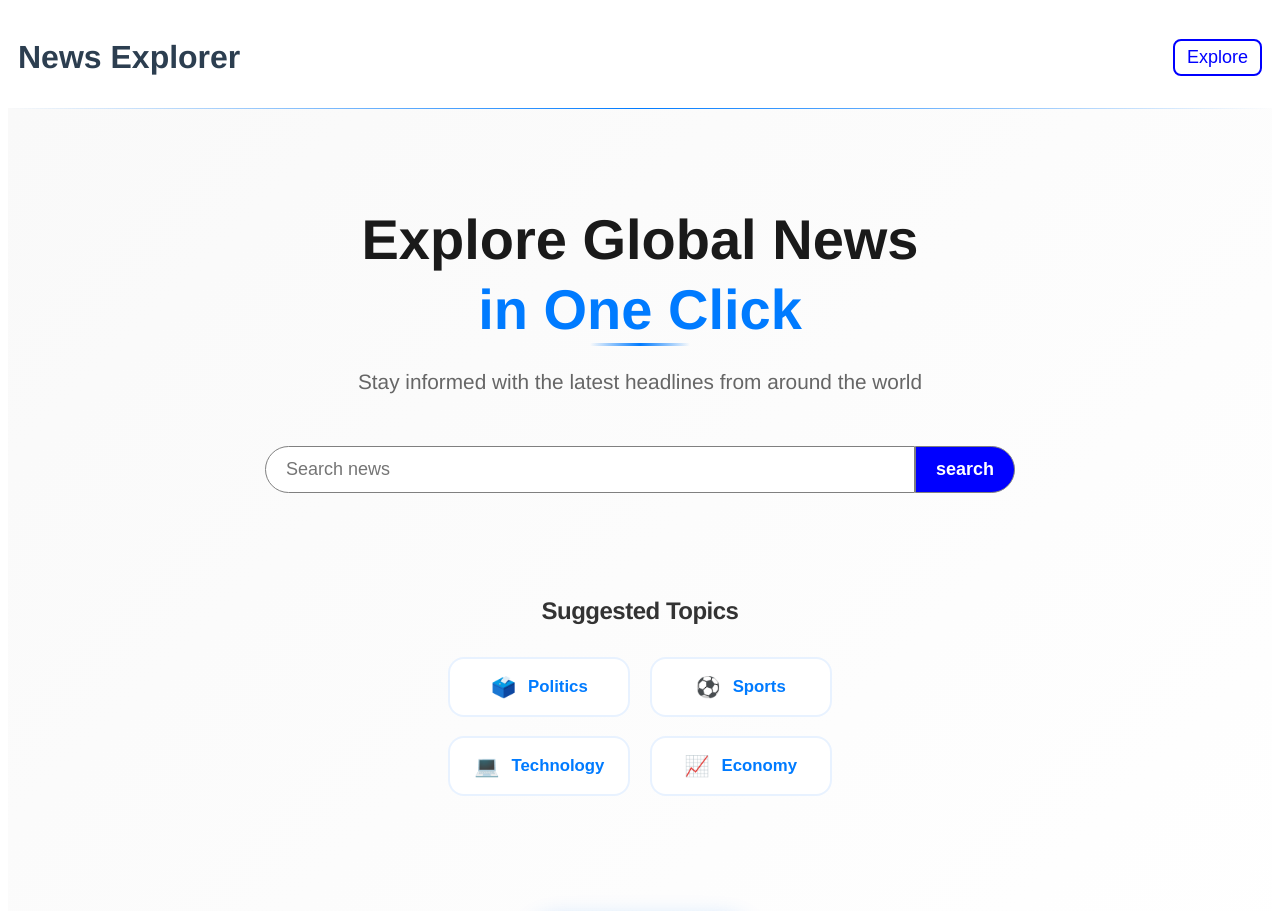
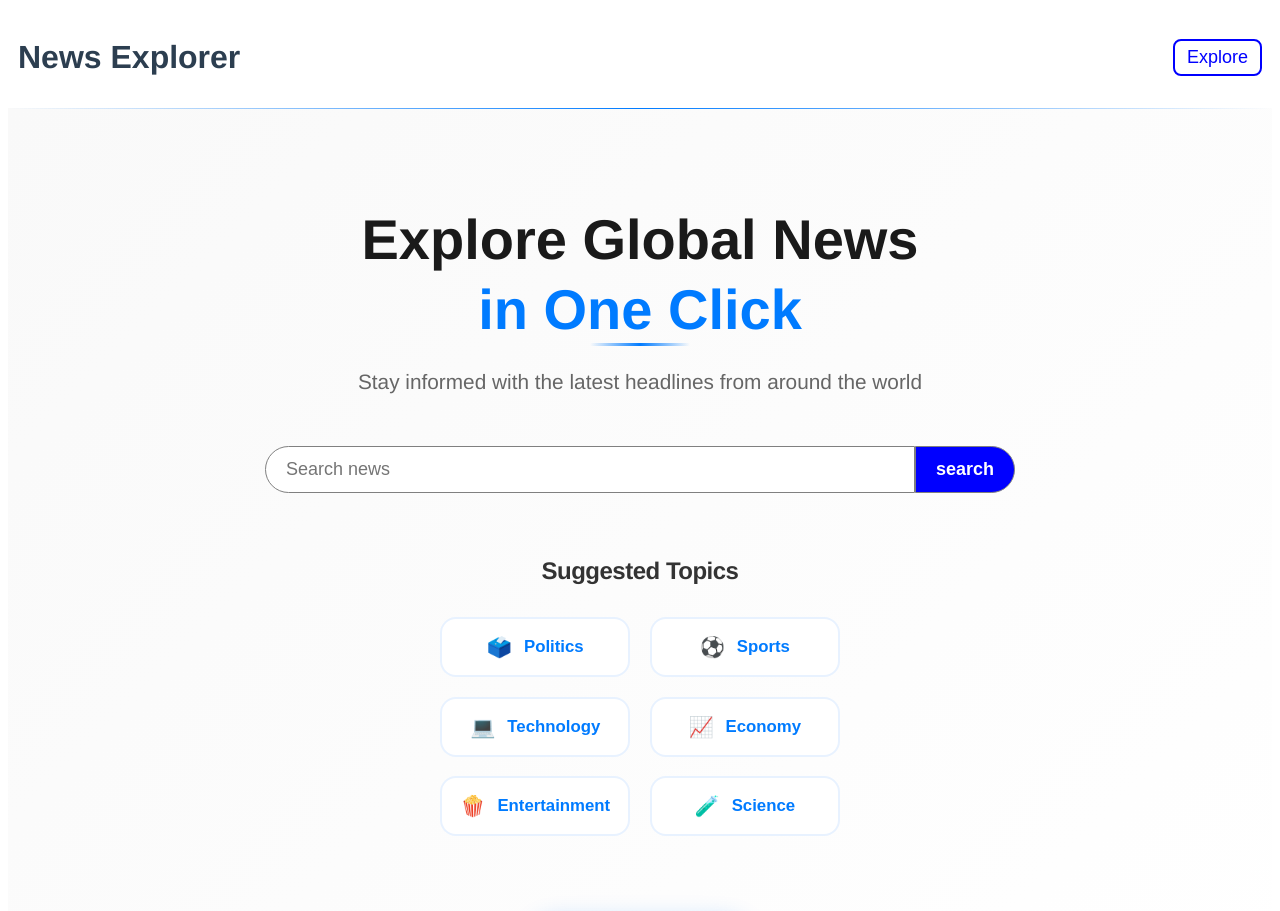
Before and after one commit to yorgo-haykal/news-explorer, a Vue app: page / in a window 1280 px wide. Shown: the top 911 px of the page. Built offline with nearby package versions, Linux system fonts and the light colour scheme.

Commit message:
Categories search functionality

```diff
--- a/src/views/ExploreView.vue
+++ b/src/views/ExploreView.vue
@@ -60,6 +60,16 @@
 </template>
 
 <script>
+const VALID_CATEGORIES = [
+  "business",
+  "entertainment",
+  "general",
+  "health",
+  "science",
+  "sports",
+  "technology",
+];
+
 export default {
   name: "ExploreView",
   data() {
@@ -72,6 +82,13 @@ export default {
   computed: {
     q() {
       return (this.$route.query.q || "").trim();
+    },
+    category() {
+      const c = (this.$route.query.category || "general").toLowerCase();
+      return VALID_CATEGORIES.includes(c) ? c : "general";
+    },
+    prettyCategory() {
+      return this.category.charAt(0).toUpperCase() + this.category.slice(1);
     },
     filteredArticles() {
       return this.articles.filter(
@@ -90,16 +107,19 @@ export default {
     "$route.query.q"() {
       this.run();
     },
+    "$route.query.category"() {
+      this.run();
+    },
   },
   methods: {
     async run() {
       if (this.q) {
         await this.fetchSearch(this.q);
       } else {
-        await this.fetchTopHeadlines();
+        await this.fetchTopHeadlines(this.category);
       }
     },
-    async fetchTopHeadlines() {
+    async fetchTopHeadlines(category) {
       this.loading = true;
       this.error = null;
 
@@ -111,7 +131,13 @@ export default {
         return;
       }
 
-      const url = `https://newsapi.org/v2/top-headlines?country=us&pageSize=20&apiKey=${apiKey}`;
+      const url =
+        "https://newsapi.org/v2/top-headlines?" +
+        new URLSearchParams({
+          category,
+          pageSize: "20",
+          apiKey,
+        }).toString();
 
       try {
         const response = await fetch(url);
--- a/src/views/HomeView.vue
+++ b/src/views/HomeView.vue
@@ -14,21 +14,29 @@
     <div class="themes-section">
       <h2 class="section-title">Suggested Topics</h2>
       <div class="theme-buttons">
-        <button class="theme-btn">
+        <button @click="openCategory('politics')" class="theme-btn">
           <span class="btn-icon">🗳️</span>
           Politics
         </button>
-        <button class="theme-btn">
+        <button @click="openCategory('sports')" class="theme-btn">
           <span class="btn-icon">⚽</span>
           Sports
         </button>
-        <button class="theme-btn">
+        <button @click="openCategory('technology')" class="theme-btn">
           <span class="btn-icon">💻</span>
           Technology
         </button>
-        <button class="theme-btn">
+        <button @click="openCategory('business')" class="theme-btn">
           <span class="btn-icon">📈</span>
           Economy
+        </button>
+        <button @click="openCategory('entertainment')" class="theme-btn">
+          <span class="btn-icon">🍿</span>
+          Entertainment
+        </button>
+        <button @click="openCategory('science')" class="theme-btn">
+          <span class="btn-icon">🧪</span>
+          Science
         </button>
       </div>
     </div>
@@ -61,6 +69,11 @@ export default {
   name: "HomeView",
   components: {
     SearchBar,
+  },
+  methods: {
+    openCategory(cat) {
+      this.$router.push({ name: "explore", query: { category: cat } });
+    },
   },
 };
 </script>
```
